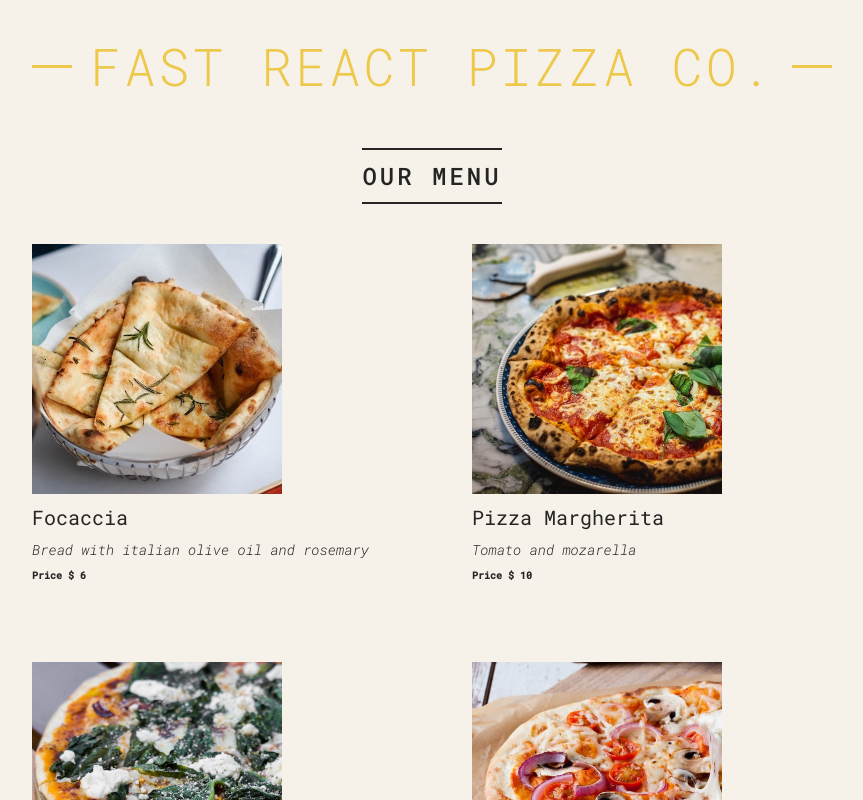
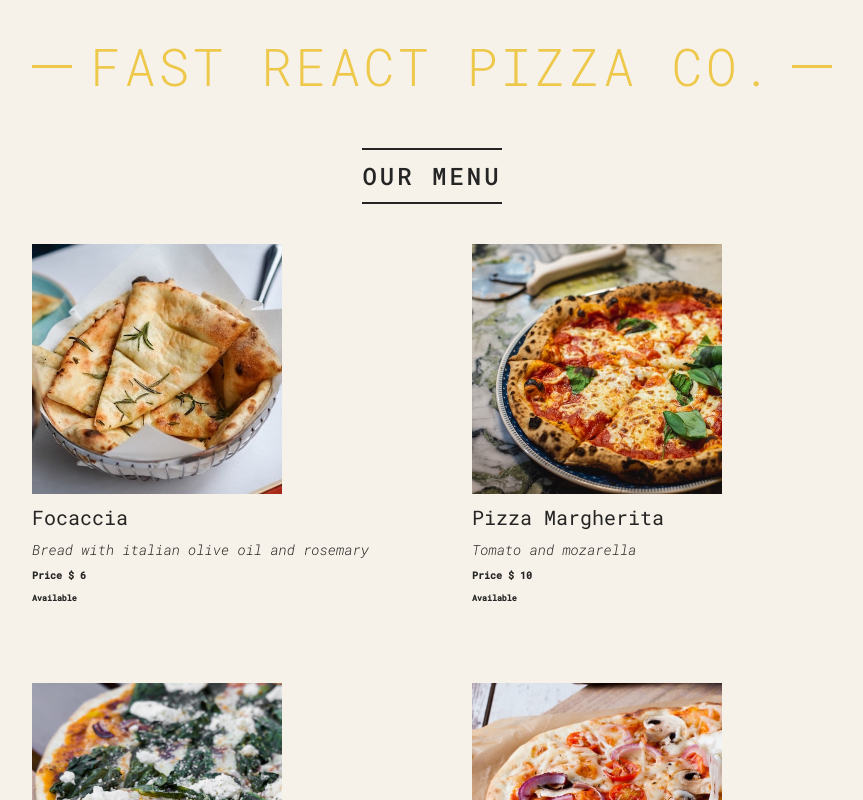
Before and after one commit to emmeiwhite/vite-react-revisit, a React (Vite) app: page / in a window 1280 px wide. Shown: the top 800 px of the page, without its empty margins (208-1071 px from the left). Built offline with nearby package versions, Linux system fonts and the light colour scheme.

Commit message:
conditional rendering and conditional styling based on prop value

```diff
--- a/src/App.jsx
+++ b/src/App.jsx
@@ -8,6 +8,7 @@ export default function App() {
       <Menu />
       <Footer />
 
+      {/* Challenges Here! */}
       <ProfileCard />
     </section>
   )
@@ -33,7 +34,7 @@ function Menu() {
 
 function Pizza({ name, ingredients, photoName, soldOut, price }) {
   return (
-    <article className="pizza">
+    <article className={`pizza ${soldOut && 'sold-out'}`}>
       <img
         src={photoName}
         alt={name}
@@ -41,6 +42,8 @@ function Pizza({ name, ingredients, photoName, soldOut, price }) {
       <h3>{name}</h3>
       <p>{ingredients}</p>
       <h4>Price $ {price}</h4>
+
+      <h5>{soldOut ? 'Sold Out' : 'Available'}</h5>
     </article>
   )
 }
```
